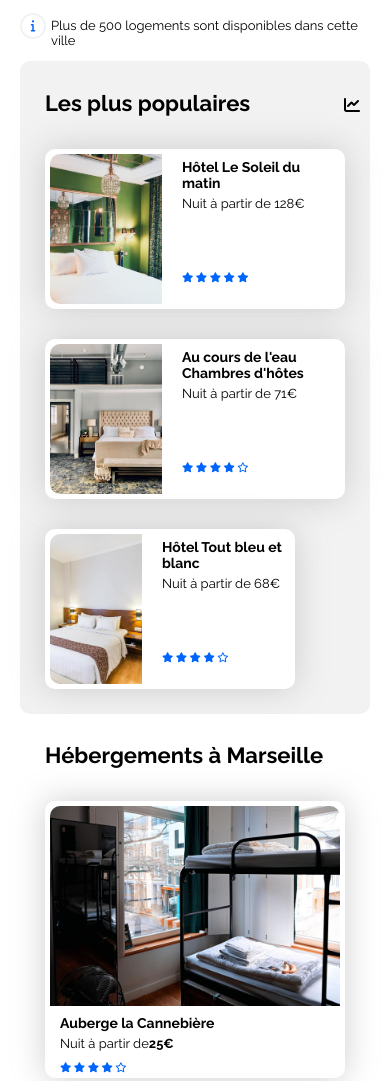
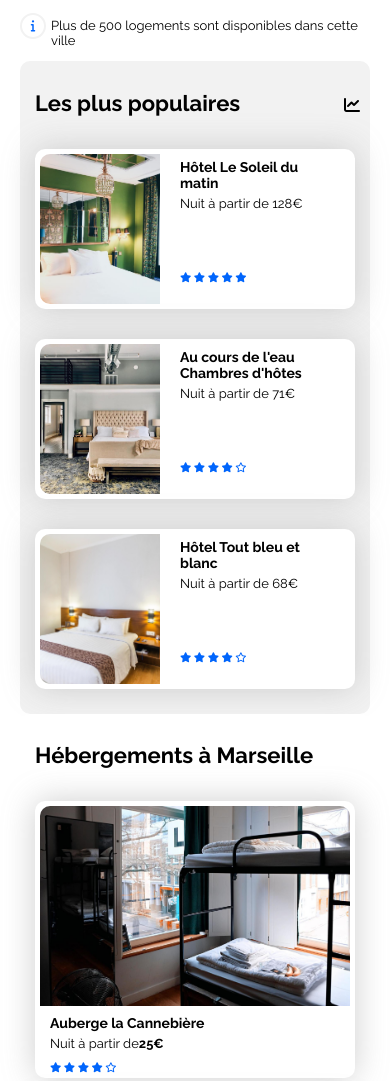
Before and after one commit to Laurene45/LaureneCourde_2_24032021, a plain HTML site: page index.html in a window 390 px wide. Shown: the part 605-1686 px from the top of the page. Drawn offline with Linux system fonts and the light colour scheme.

Commit message:
Version 5 ajout des fichiers RESPONSIVE FIREFOX OK

```diff
--- a/css/styles.css
+++ b/css/styles.css
@@ -224,7 +224,7 @@ input {
     background-color: #f2f2f2;
     border-radius: 10px;
     margin-right: 20px;
-    padding: 10px 10px 10px 10px;
+    padding: 10px 0px 10px 0px;
 }
 
 #lodging h2{
@@ -252,7 +252,7 @@ input {
     text-decoration: none;
     display: flex;
     flex-wrap: wrap;
-    max-width: 200px;
+    width: 200px;
     color: #000000;
 }
 
@@ -263,12 +263,16 @@ input {
     padding-left: 15px;
 }
 
-/*Images et textes hebergements*/
+/*Images et textes hebergements*/   ici
+.image_card {
+    width:100%
+}
+
 .image_card img{
     border-top-right-radius: 10px;
     border-top-left-radius: 10px;
     object-fit: cover;
-    width: 100%;
+    width: 200px;
     height:85px;
 }
 
@@ -309,8 +313,8 @@ input {
 #popular{
     background-color: #F2F2F2;
     border-radius: 10px;
-    padding: 10px 10px 10px 10px;
-    max-width: 400px;
+    padding: 10px 0px 10px 0px;
+    width: 400px;
 }
 
 .popular_title{
@@ -330,6 +334,7 @@ input {
 
 .fa-chart-line{
     color: #000000;
+    padding-right: 10px;
 }
 
 
@@ -353,7 +358,7 @@ input {
     color:#000000;
     display: flex;
     justify-content: space-between;
-    max-width: 400px;
+    width: 400px;
     height: 120px;
 }
 
@@ -405,12 +410,12 @@ input {
 #bloc_activity{
     display: flex;
     margin-bottom: 35px;
-    padding:10px;
+    padding: 10px 0px 10px 0px;
 }
 
 #activity{
     width:100%;
-    padding: 20px;
+    padding: 10px;
 }
 
 #activity h2{
@@ -431,7 +436,7 @@ input {
     display: flex;
     flex-wrap: wrap;
     flex-direction: column;
-    margin:20px 0px;
+    margin:20px 5px;
 }
 
 .activity_card a{
@@ -551,22 +556,23 @@ footer ul li a{
     }
 
     .lodging_card a{
-        max-width: 280px;
+        width: 280px;
     }
 
     .image_card img{
-        height:170px;
+        width: 280px;
+        height:120px;
     }
 
 /*les + populaires*/
     #popular {
         order:1;
-        max-width: 100%;
-        margin:0px;
+        width: 100%;
+        margin-right: 25px;
     }
 
     .popular_card a{
-        max-width: 100%;
+        width: 100%;
         height: 150px;
     }
 
@@ -580,19 +586,24 @@ footer ul li a{
 
 /*Activité*/
     .activity_card a, .activity_card2 a, .activity_card3 a  {
-        max-width: 220px;
+        width: 220px;
     }
 }
 
 @media screen and (max-width:1024px){
 /*Hébergement*/
     .lodging_card a{
-        max-width: 230px;
+        width: 230px;
+    }
+
+    .image_card img{
+        width: 230px;
+        height:120px;
     }
 
 /*Activité*/
     .activity_card a, .activity_card2 a, .activity_card3 a  {
-        max-width: 190px;
+        width: 190px;
     }
 
     .description_activity_card h3{
@@ -601,7 +612,7 @@ footer ul li a{
 }
 
 
-@media screen and (max-width:868px){
+@media screen and (max-width:790px){
 /*Navigation*/
     nav {
         position: relative;
@@ -668,14 +679,19 @@ footer ul li a{
         padding-left: 0px;
     }
 
-/*Hebergements*/
+/*Hébergement*/
     .lodging_card a{
-        max-width: 100%;
+        width: 100%;
     }
 
+    .image_card {
+        width:100%
+    }
     .image_card img{
+        width: 100%;
         height:200px;
     }
+
 
 /*Activités*/
     .div_activity {
@@ -688,18 +704,22 @@ footer ul li a{
     .activity_card a,
     .activity_card2 a,
     .activity_card3 a{
-        max-width: 100%;
+        width: 100%;
+    }
+
+    .activity_card{
+        width: 100%;
     }
 
     .activity_image_card img,
     .activity_image_card2 img,
     .activity_image_card3 img,
     .activity_image_card5 img{
-        max-width: 100%;
+        width: 100%;
         height: 200px;
     }
 
-    .description_activity_card h3{
+    .description_activity_card h3 {
         font-size: 14px;
     }
 }
--- a/index.html
+++ b/index.html
@@ -99,7 +99,7 @@
             <div class="lodging_card">
                 <a href="#">
                 <div class="image_card">
-                    <img src="img/hebergements/lacannebiere.jpg" alt="Chambre auberge LaCannebiere"/>
+                    <img src="img/hebergements/lacannebiere.jpg" alt="Chambre auberge La Cannebiere"/>
                 </div>
                 <div class="description_card">
                     <h3>Auberge la Cannebière</h3>
```
